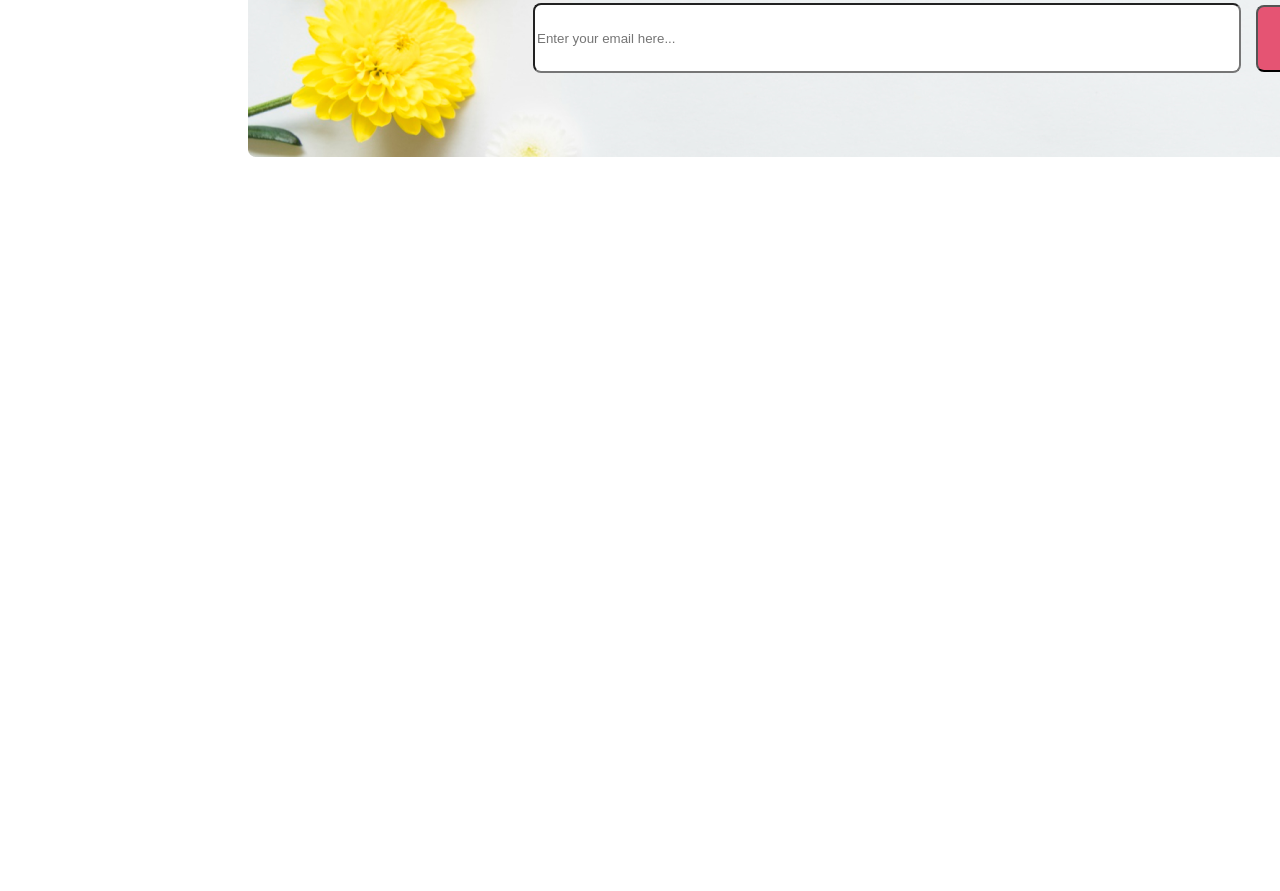
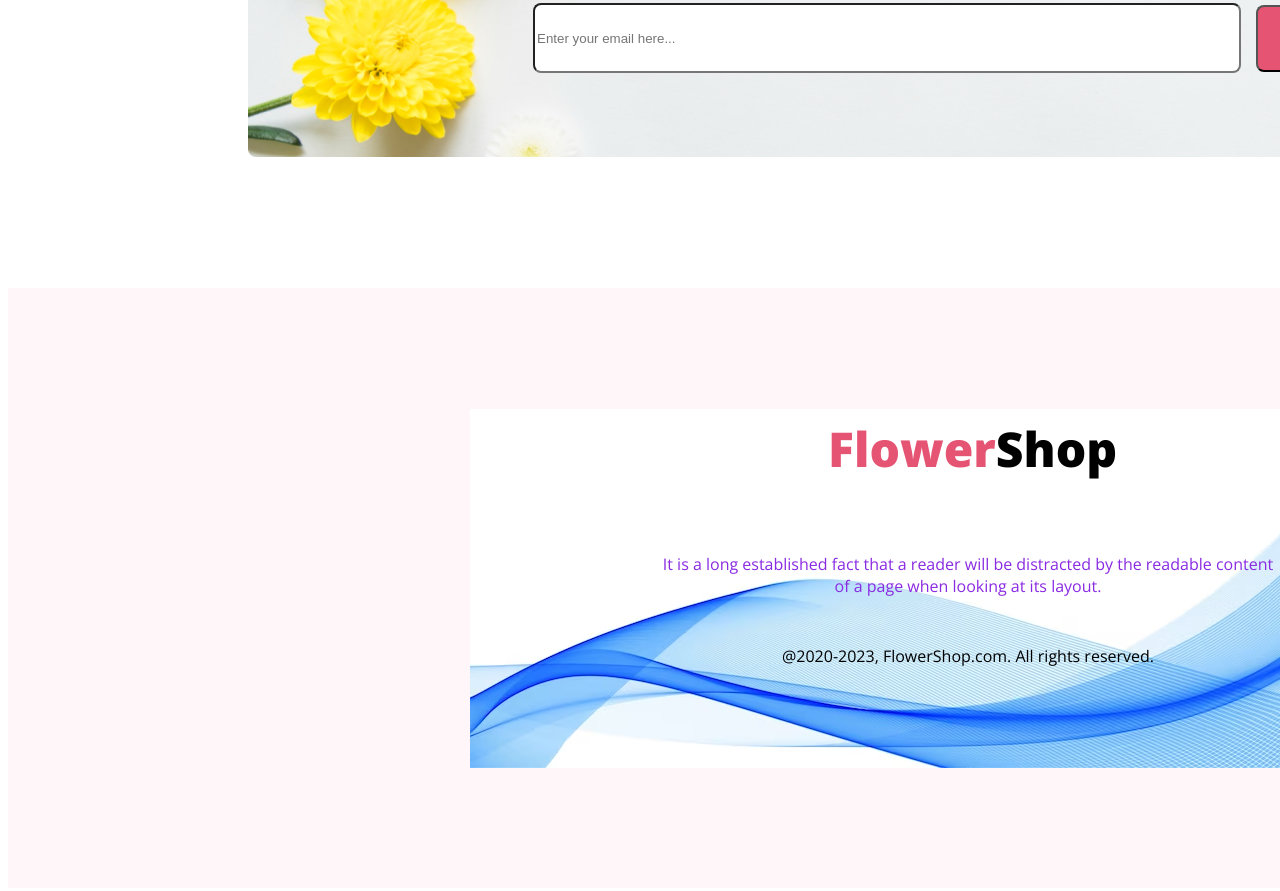
Before and after one commit to shadidniloy1/flower-shop-assignment, a plain HTML site: page index.html in a window 1280 px wide. Shown: the part 4359-5250 px from the top of the page. Before the commit the page ends 4647 px from the top, so only its background shows below. Drawn offline with nearby package versions, Linux system fonts and the light colour scheme.

Commit message:
finish primarily

```diff
--- a/index.html
+++ b/index.html
@@ -98,8 +98,16 @@
             </div>
 
         </section>
+        <section>
+
+        </section>
     </main>
     <footer>
+        <div class="foot">
+            <h3 class="footer-title"><span id="flower-color">Flower</span>Shop</h3>
+            <p class="footer-para">It is a long established fact that a reader will be distracted by the readable content of a page when looking at its layout.</p>
+            <p class="copyright">@2020-2023, FlowerShop.com. All rights reserved. </p>
+        </div>
 
     </footer>
 
--- a/styles/design.css
+++ b/styles/design.css
@@ -236,3 +236,47 @@ main{
 #alignment{
     margin-left: 15px;
 }
+
+/* footer related css */
+.foot{
+    width: 1920px;
+    height: 600px;
+    background: rgba(229, 84, 115, 0.05);
+
+    align-items: center;
+    background-image: url('../Flower-Asset/backi1.avif');
+    background-repeat: no-repeat;
+    background-position: center;
+}
+.footer-title{
+    font-size: 48px;
+    font-weight: 800;
+    padding: 128px 830px 24px 820px;
+}
+
+#flower-color{
+    color: #E55473;
+}
+
+.footer-para{
+    color: blueviolet;
+    text-align: center;
+    padding: 0 650px 32px 650px;
+
+}
+.copyright{
+    color: black;
+    text-align: center;
+    font-size: 16px;
+    font-weight: 400;
+    padding-bottom: 125px;
+}
+
+/* footer{
+    max-width: 100%;
+    background: aquamarine;
+    align-items: center;
+}
+.footer-title{
+    text-align: center;
+} */
```
Also changed, not shown: Flower-Asset/backi1.avif (added).
